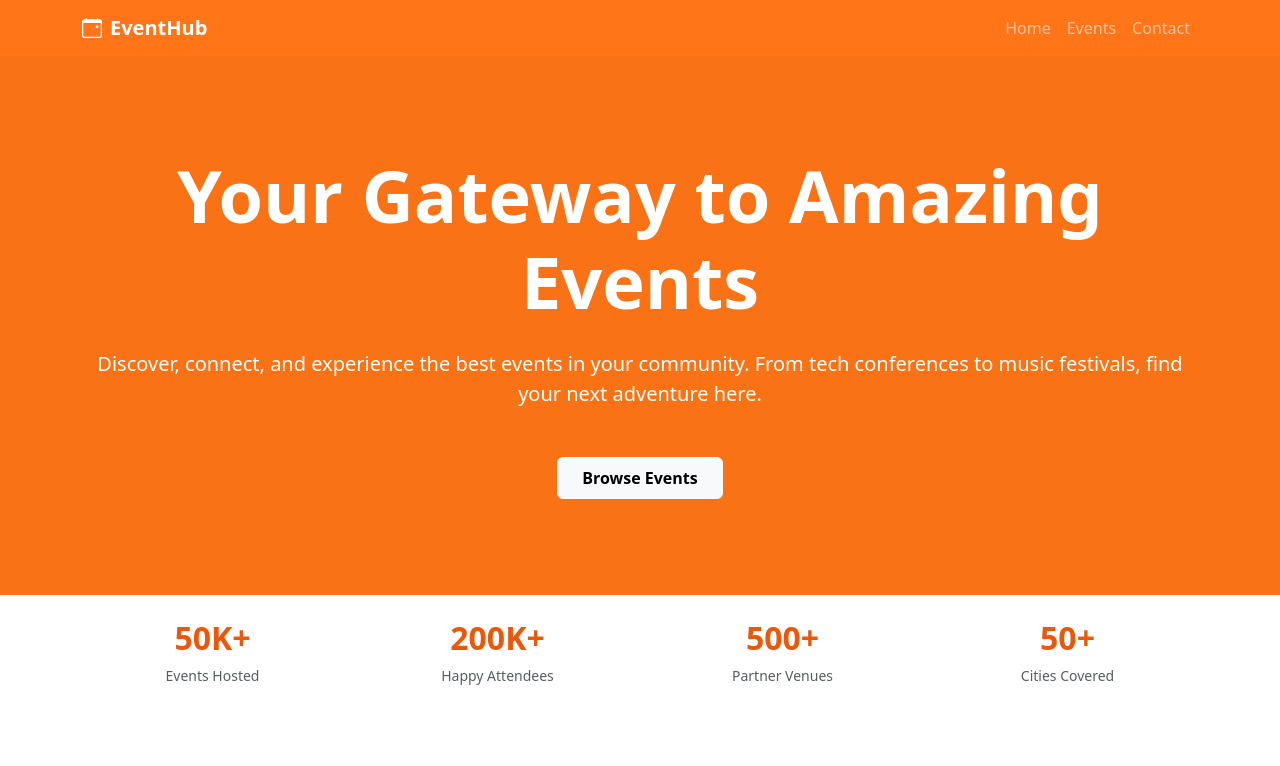
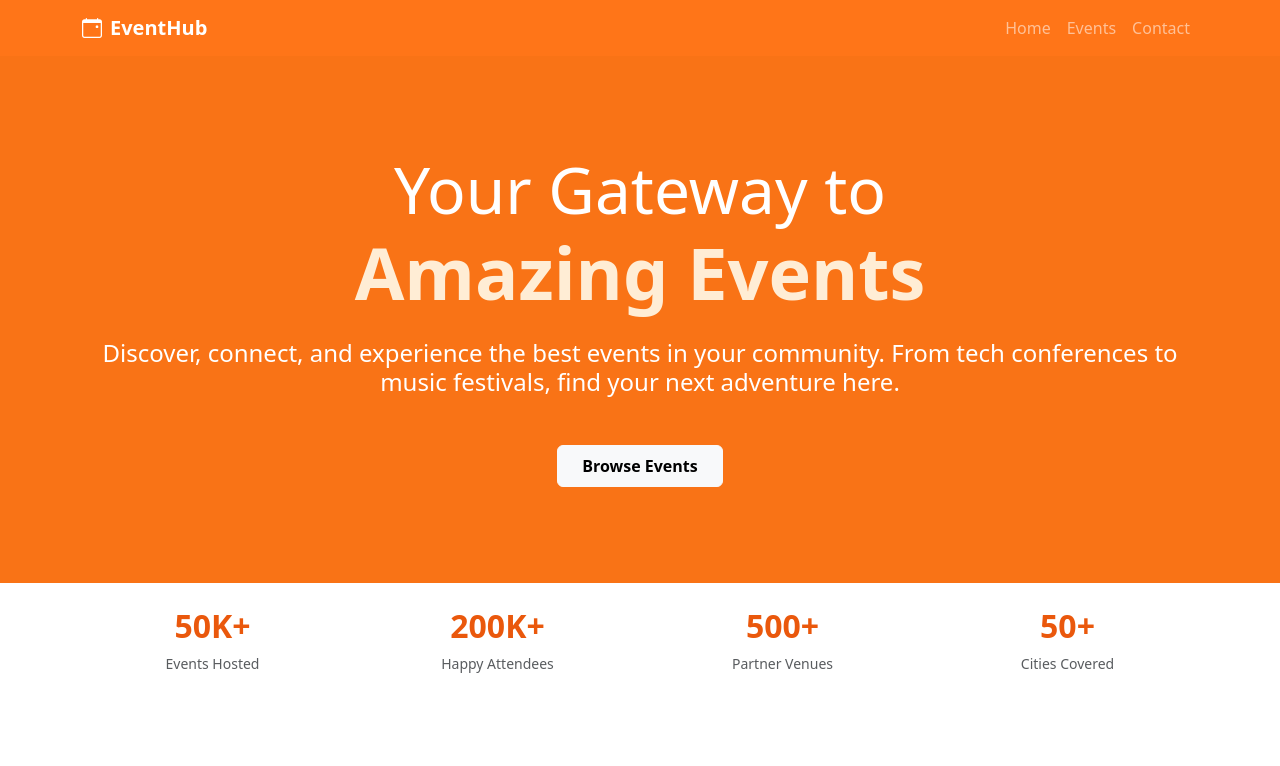
Before and after one commit to Abd-Rafay/EventHub, a React (Vite) app: page / in a window 1280 px wide. Shown: the top 766 px of the page. Built offline with nearby package versions, Linux system fonts and the light colour scheme.

Commit message:
fixed some ui and functions

```diff
--- a/src/pages/Contact.jsx
+++ b/src/pages/Contact.jsx
@@ -24,7 +24,7 @@ function Contact() {
   return (
     <>
       {/* Hero Section */}
-      <section className="bg-orange-600 text-white py-5">
+      <section className="bg-orange-500 text-white py-5">
         <div className="container text-center">
           <h1 className="display-5 fw-bold mb-3">Get in Touch</h1>
           <p className="lead">
--- a/src/pages/Home.jsx
+++ b/src/pages/Home.jsx
@@ -7,9 +7,9 @@ function Home() {
       {/* Hero Section */}
       <section className="text-white h-100 text-center py-5 bg-orange-500">
         <div className="container py-5">
-          <h1 className="display-2 fw-bold mb-4">Your Gateway to
-Amazing Events</h1>
-          <p className="lead mb-5">Discover, connect, and experience the best events in your community. From tech conferences to music festivals, find your next adventure here.</p>
+          <h1 className="display-3 fw-medium mb-0">Your Gateway to</h1>
+          <h2 className="display-2 mt-0 fw-bold mb-4 text-orange-100">Amazing Events</h2>
+          <p className="h4 mb-5">Discover, connect, and experience the best events in your community. From tech conferences to music festivals, find your next adventure here.</p>
           <Link to="/events" className="btn btn-light px-4 py-2 fw-semibold">Browse Events</Link>
         </div>
       </section>
```
